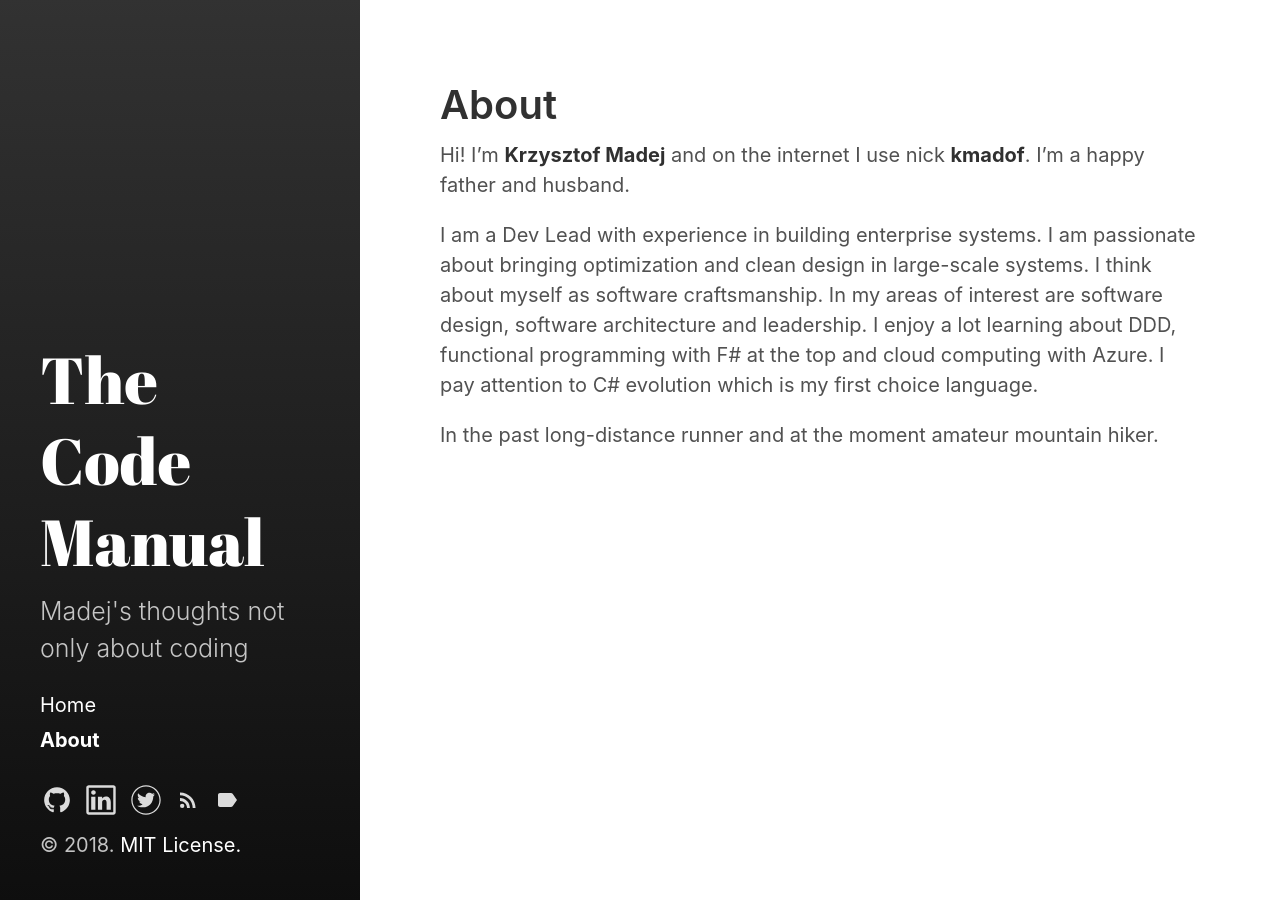
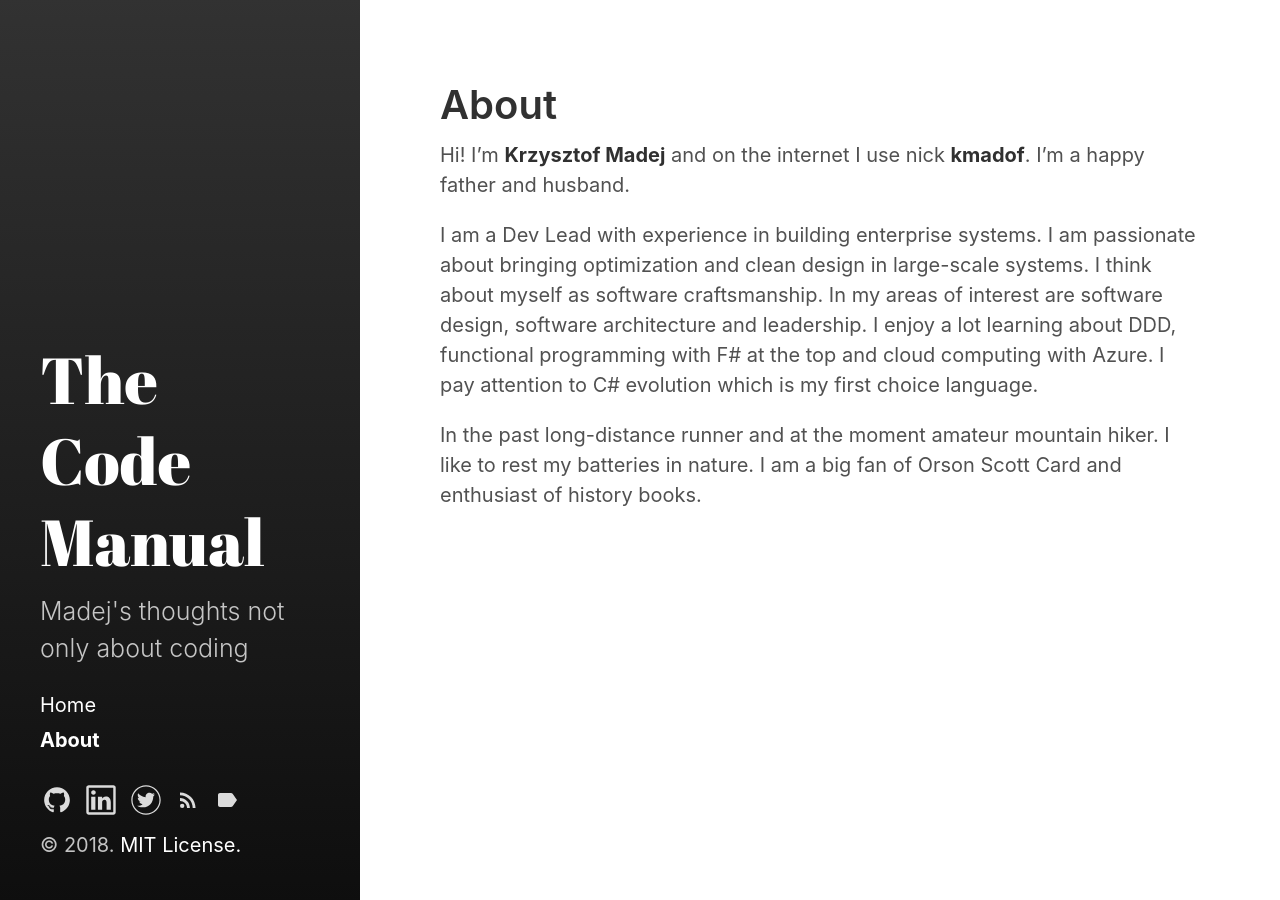
Before and after one commit to kmadof/kmadof.github.io, a Jekyll site: the page built from about.md, in a window 1280 px wide. Built offline with Jekyll 4.4.1, drawn with Linux system fonts in a browser that asks for light colours.

Commit message:
Changed about page

```diff
--- a/about.md
+++ b/about.md
@@ -8,4 +8,4 @@ Hi! I'm **Krzysztof Madej** and on the internet I use nick **kmadof**. I'm a hap
 
 I am a Dev Lead with experience in building enterprise systems. I am passionate about bringing optimization and clean design in large-scale systems. I think about myself as software craftsmanship. In my areas of interest are software design, software architecture and leadership. I enjoy a lot learning about DDD, functional programming with F# at the top and cloud computing with Azure. I pay attention to C# evolution which is my first choice language.
 
-In the past long-distance runner and at the moment amateur mountain hiker.
+In the past long-distance runner and at the moment amateur mountain hiker. I like to rest my batteries in nature. I am a big fan of Orson Scott Card and enthusiast of history books.
```
